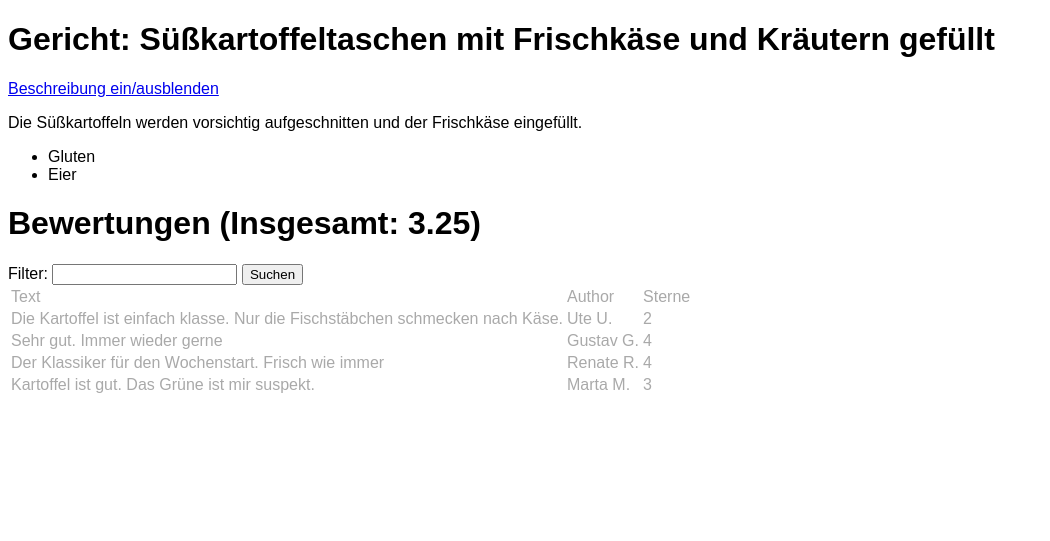
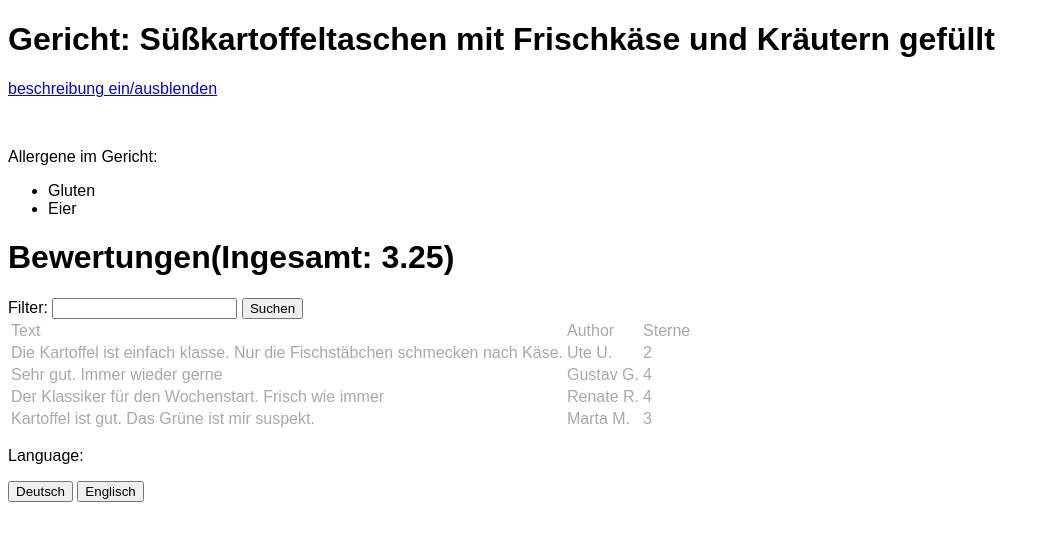
Before and after one commit to FDims/DBWT-Praktikum, a PHP site: page /meal.php in a window 1280 px wide. Shown: the top 541 px of the page, without its empty margins (0-1050 px from the left). Run offline with PHP 8.4, Linux system fonts and the light colour scheme.

Commit message:
update aufgabe 3

```diff
--- a/M2/Beispiele/meal.php
+++ b/M2/Beispiele/meal.php
@@ -6,6 +6,7 @@
  */
 const GET_PARAM_MIN_STARS = 'search_min_stars';
 const GET_PARAM_SEARCH_TEXT = 'search_text';
+const GET_PARAM_SHOW_DESCRIPTION = 'show_description';
 /**
  * List of all allergens.
  */
@@ -40,9 +41,39 @@ $ratings = [
         'author' => 'Marta M.',
         'stars' => 3 ]
 ];
+$de = [
+        'Gericht'=>'Gericht: ',
+        'Süßkartoffeltaschen mit Frischkäse und Kräutern gefüllt'=>'Süßkartoffeltaschen mit Frischkäse und Kräutern gefüllt',
+        'Die Süßkartoffeln werden vorsichtig aufgeschnitten und der Frischkäse eingefüllt.'=>'Die Süßkartoffeln werden vorsichtig aufgeschnitten und der Frischkäse eingefüllt.',
+        'Allergene'=>'Allergene im Gericht: ',
+        'Gluten'=>'Gluten',
+        'Krebstiere'=>'Krebstiere',
+        'Eier'=>'Eier',
+        'Fisch'=>'Fisch',
+        'Milch'=>'Milch',
+        'Bewertungen'=>'Bewertungen',
+        'Ingesamt' => 'Ingesamt: ',
+        'suchen'=>'Suchen',
+        'Sterne'=>'Sterne'
+];
+$en = [
+    'Gericht'=>'Dish: ',
+    'Süßkartoffeltaschen mit Frischkäse und Kräutern gefüllt'=>'Sweet potato pockets filled with cream cheese and herbs',
+    'Die Süßkartoffeln werden vorsichtig aufgeschnitten und der Frischkäse eingefüllt.'=>'The sweet potatoes are carefully cut open and the cream cheese filled in.',
+    'Allergene'=>'Allergens in the dish: ',
+    'Gluten'=>'Gluten',
+    'Krebstiere'=>'crustaceans',
+    'Eier'=>'Eggs',
+    'Fisch'=>'Fish',
+    'Milch'=>'Milk',
+    'Bewertungen'=>'Reviews',
+    'Ingesamt' => 'Overall: ',
+    'suchen'=>'Search',
+    'Sterne'=>'Stars'
+];
 
 $showRatings = [];
-
+$searchTerm='';
 if (!empty($_GET[GET_PARAM_SEARCH_TEXT])) {
     $searchTerm = $_GET[GET_PARAM_SEARCH_TEXT];
     foreach ($ratings as $rating) {
@@ -70,24 +101,37 @@ function calcMeanStars(array $ratings) : float {
     return $sum;
 }
 
-$Show_Description = 0;
-$style='hide';
+
+$style='hidden';
+$Show =0;
 if(isset($_GET['show_description'])){
-    $Show_Description=$_GET['show_description'];
-    if($Show_Description==1){
-        $Show_Description=0;
-        $style='none';
-    }else if($Show_Description==0){
-        $Show_Description=1;
-        $style='block';
+    $Show=$_GET['show_description'];
+    if($Show==1){
+        $Show=0;
+        $style='show';
+    }else if($Show==0){
+        $Show=1;
+        $style='hidden';
     }
+}
+$filter='';
+if($searchTerm!='') {
+    $filter = $searchTerm;
+}
+
+if(!empty($_POST['de'])){
+    $sprache = $de;
+}else if(!empty($_POST['en'])){
+    $sprache=$en;
+}else{
+    $sprache=$de;
 }
 ?>
 <!DOCTYPE html>
 <html lang="de">
     <head>
         <meta charset="UTF-8"/>
-        <title>Gericht: <?php echo $meal['name']; ?></title>
+        <title><?php echo $sprache['Gericht']  .$sprache[$meal['name']]; ?></title>
         <style>
             * {
                 font-family: Arial, serif;
@@ -98,28 +142,35 @@ if(isset($_GET['show_description'])){
         </style>
     </head>
     <body>
-        <h1>Gericht: <?php echo $meal['name']; ?></h1>
-        <a href="<?php echo'?show_description='.$Show_Description;?>">Beschreibung ein/ausblenden</a>
-        <p style="display:<?php echo $style?> "><?php echo $meal['description']; ?></p>
+        <h1><?php echo $sprache['Gericht']  .$sprache[$meal['name']]; ?></h1>
+        <a href="<?php echo '?show_description='.$Show;?>"><?php if($sprache == $de) {
+                echo "beschreibung ein/ausblenden";
+            }else if($sprache == $en){
+                echo "show/hide description";
+            }
+            ?></a>
+        <p style="visibility:<?php echo $style?> "><?php echo $sprache[$meal['description']]; ?> </p>
+        <p><?php echo $sprache['Allergene']; ?></p>
         <ul>
             <?php
             foreach ($meal['allergens']as $allergene){
-                echo "<li class='allergens'>$allergens[$allergene]</li>";
+                $list =$allergens[$allergene];
+                echo "<li class='allergens'> $sprache[$list] </li>";
             }
             ?>
         </ul>
-        <h1>Bewertungen (Insgesamt: <?php echo calcMeanStars($ratings); ?>)</h1>
+        <h1><?php echo $sprache['Bewertungen'] ?>(<?php echo $sprache['Ingesamt'] .calcMeanStars($ratings); ?>)</h1>
         <form method="get">
             <label for="search_text">Filter:</label>
-            <input id="search_text" type="text" name="search_text">
-            <input type="submit" value="Suchen">
+            <input id="search_text" type="text" name="search_text" value="<?php echo $filter?>">
+            <input type="submit" value="<?php echo $sprache['suchen']?>">
         </form>
         <table class="rating">
             <thead>
             <tr>
                 <td>Text</td>
                 <td>Author</td>
-                <td>Sterne</td>
+                <td><?php echo $sprache['Sterne']?></td>
             </tr>
             </thead>
             <tbody>
@@ -133,5 +184,10 @@ if(isset($_GET['show_description'])){
         ?>
             </tbody>
         </table>
+    <p>Language: </p>
+        <form method="post">
+            <input type="submit" name="de" value="Deutsch">
+            <input type="submit" name="en" value="Englisch">
+        </form>
     </body>
 </html>
```
